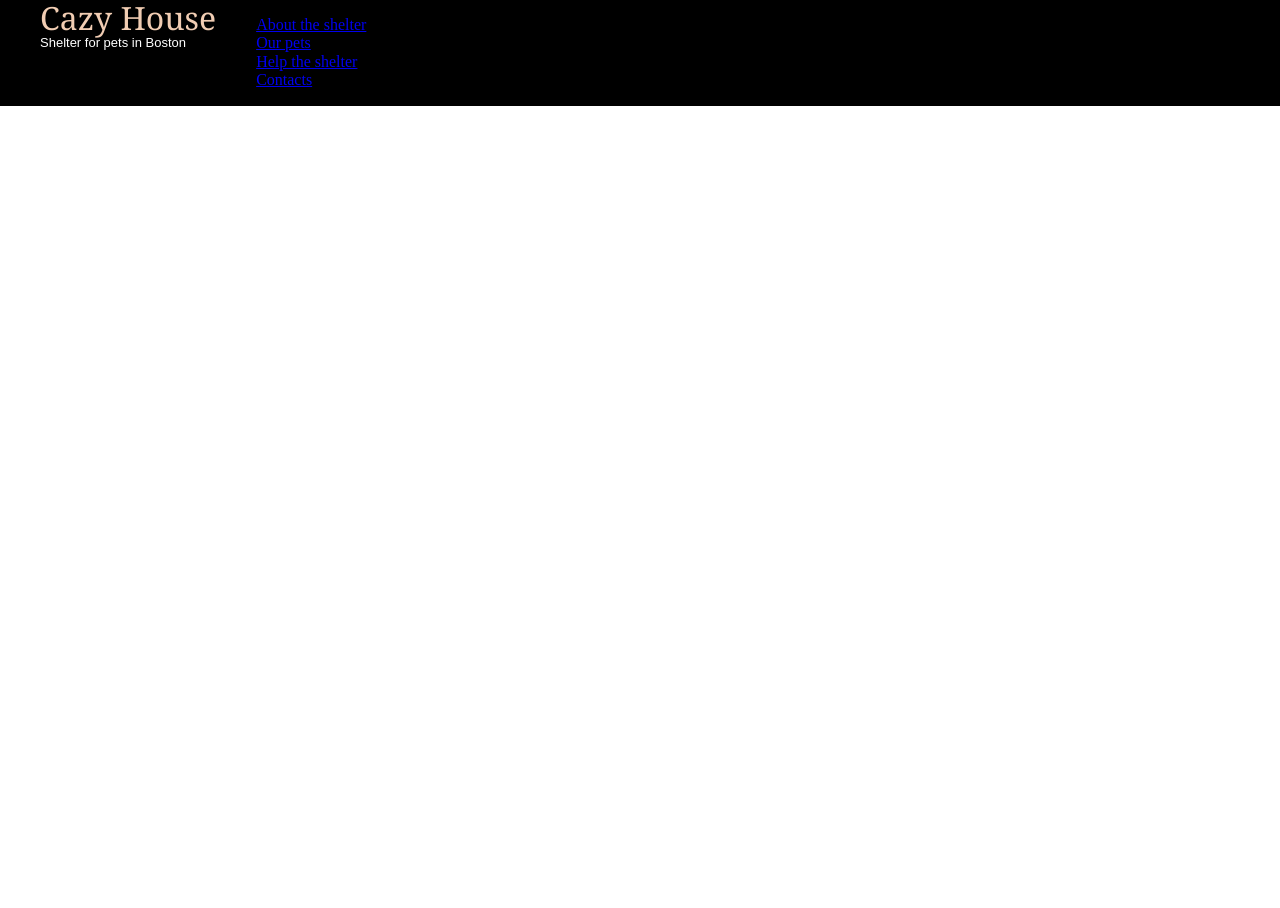
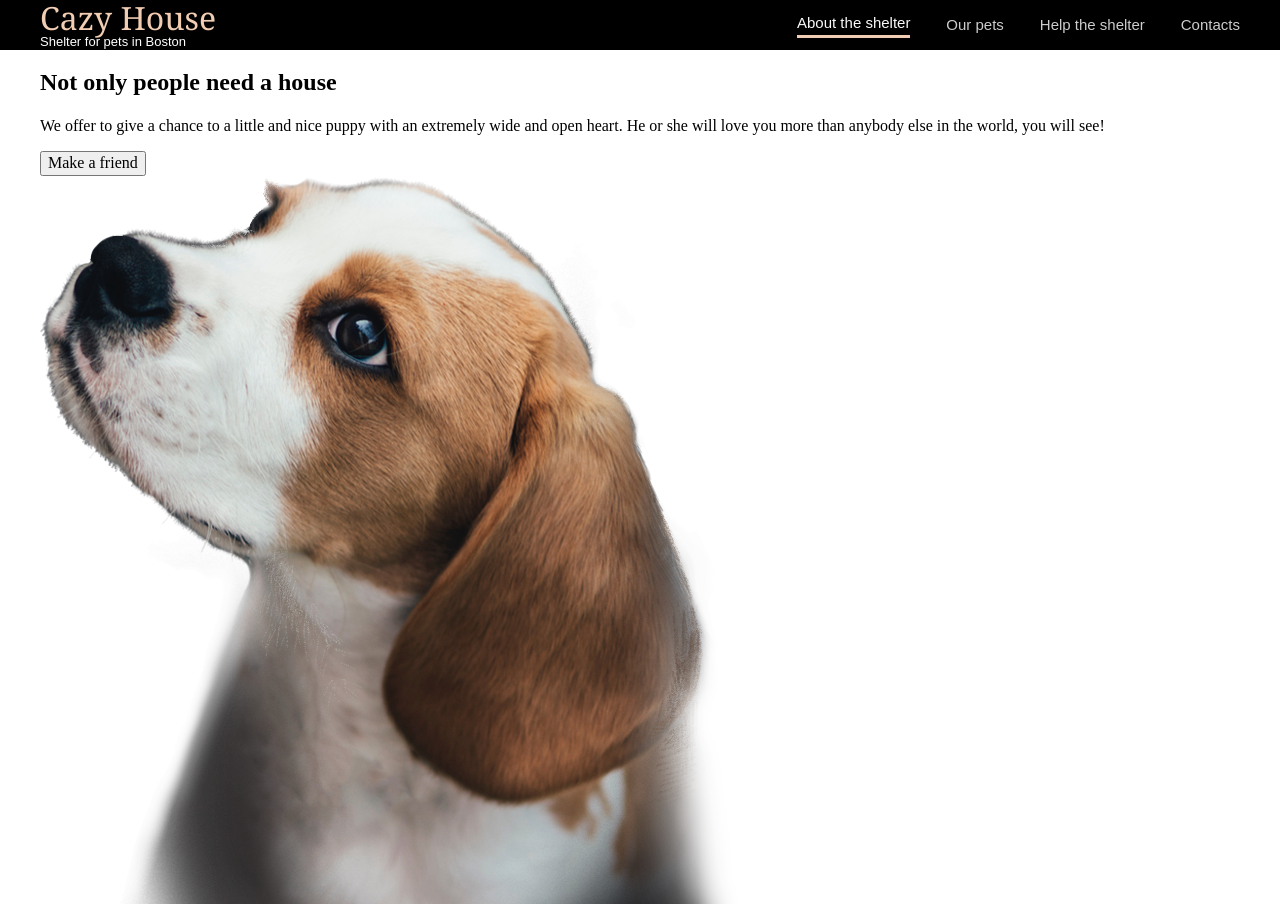
Before and after one commit to YauhenDavidovich/rsschool2020-2021, a plain HTML site: page shelter/pages/main/main.html in a window 1280 px wide. Before the commit the page ends 800 px from the top, so only its background shows below. Drawn offline with Linux system fonts and the light colour scheme.

Commit message:
feat: add start-screen markup

```diff
--- a/shelter/pages/main/main.html
+++ b/shelter/pages/main/main.html
@@ -1,5 +1,6 @@
 <!DOCTYPE html>
 <html lang="en">
+
 <head>
     <meta charset="UTF-8">
     <link rel="stylesheet" href="style.css">
@@ -7,6 +8,7 @@
     <meta name="viewport" content="width=device-width, initial-scale=1.0">
     <title>Shelter</title>
 </head>
+
 <body>
     <header class="header">
         <div class="wrapper">
@@ -21,7 +23,7 @@
             <nav class="menu">
                 <ul class="list">
                     <li class="list__item">
-                        <a class="list__link" href="https://">About the shelter</a>
+                        <a class="list__link list__link-active" href="https://">About the shelter</a>
                     </li>
                     <li class="list__item">
                         <a class="list__link" href="https://">Our pets</a>
@@ -36,6 +38,26 @@
             </nav>
         </div>
     </header>
+    <main>
+        <div class="wrapper">
+            <div class="start-screen">
+                <div class="start-screen__content">
+                    <h2 class="start-screen__title">
+                        Not only people need a house
+                    </h2>
+                    <p class="start-screen__subtitle">
+                        We offer to give a chance to a little and nice puppy with an extremely wide and open heart. He or
+                        she will love you more than anybody else in the world, you will see!
+                    </p>
+                    <button type="button" class="start-screen__button">
+                        Make a friend
+                    </button>
+                </div>
+                <img src="/shelter/assets/images/start-screen-puppy.png"
+            </div>
+        </div>
+    </main>
 
 </body>
+
 </html>
--- a/shelter/pages/main/style.css
+++ b/shelter/pages/main/style.css
@@ -1,9 +1,25 @@
-* {}
+*,
+*::before,
+*::after {
+    box-sizing: border-box;
+}
+
+li {
+    list-style-type: none;
+}
+
+
+a {
+    color: inherit;
+    text-decoration: none;
+    outline: none;
+}
 
 .wrapper {
     display: flex;
     margin: 0 auto;
     max-width: 1200px;
+    justify-content: space-between;
 }
 
 .header {
@@ -29,19 +45,40 @@
 .logo__subtitle {
     font-family: Arial;
     font-size: 13px;
-    line-height: 15px;
+    line-height: 110%;
     letter-spacing: 10%;
     color: #FFFFFF;
 }
 
 .menu {
+    width: 443px;
     display: flex;
 }
 
 .list {
+    display: flex;
+    justify-content: space-between;
+    width: 100%;
+    margin: 0;
+    padding: 0;
+    list-style-type: none;
+}
 
+.list__item {
+    display: flex;
+    align-items: center;
 }
 
 .list__link {
+    font-family: Arial;
+    font-style: normal;
+    font-weight: normal;
+    font-size: 15px;
+    line-height: 160%;
+    color: #CDCDCD;
+}
 
+.list__link-active {
+    color: #FAFAFA;
+    border-bottom: solid 3px #F1CDB3;;
 }
```
Also changed, not shown: shelter/assets/images/start-screen-puppy.png (added).
